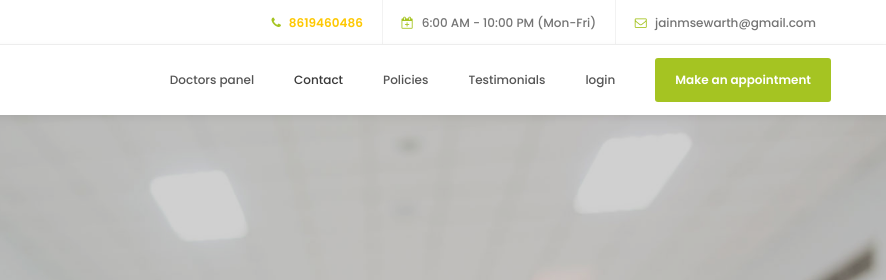
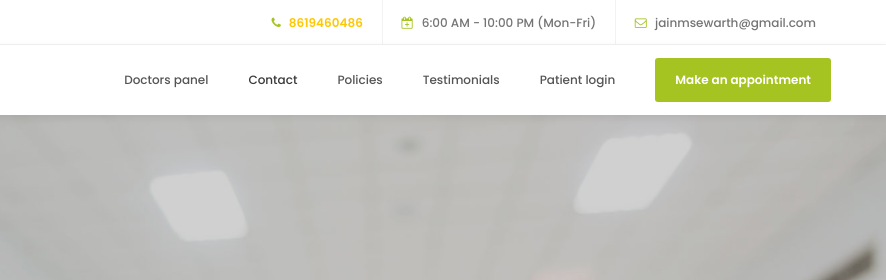
Before and after one commit to chinuagrawal/jainsewa, a plain HTML site: page index.html in a window 1280 px wide. Shown: the top 280 px of the page, 394-1280 px from the left. Drawn offline with Linux system fonts and the light colour scheme.

Commit message:
changed name

```diff
--- a/index.html
+++ b/index.html
@@ -97,7 +97,7 @@ http://www.tooplate.com/view/2098-health
           <li><a href="#google-map" class="smoothScroll">Contact</a></li>
           <li><a href="./policies.html" class="smoothScroll">Policies</a></li>
           <li><a href="#testimonials" class="smoothScroll">Testimonials</a></li>
-          <li><a href="./login.html" class="smoothScroll">login</a></li>
+          <li><a href="./login.html" class="smoothScroll">Patient login</a></li>
 
           <li class="appointment-btn"><a href="./signup.html">Make an appointment</a></li>
         </ul>
```
